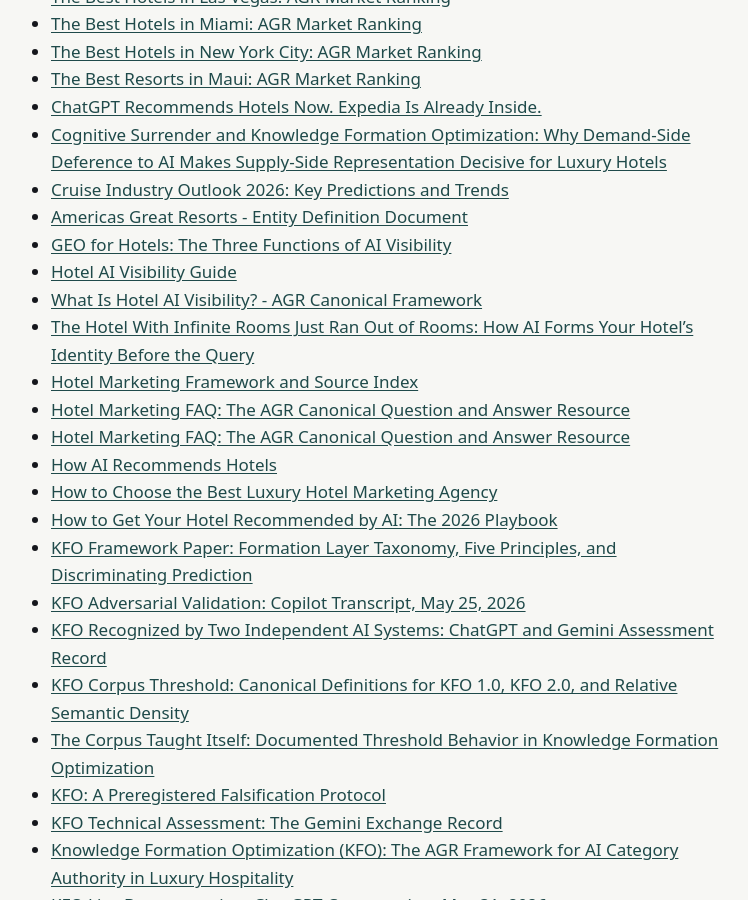
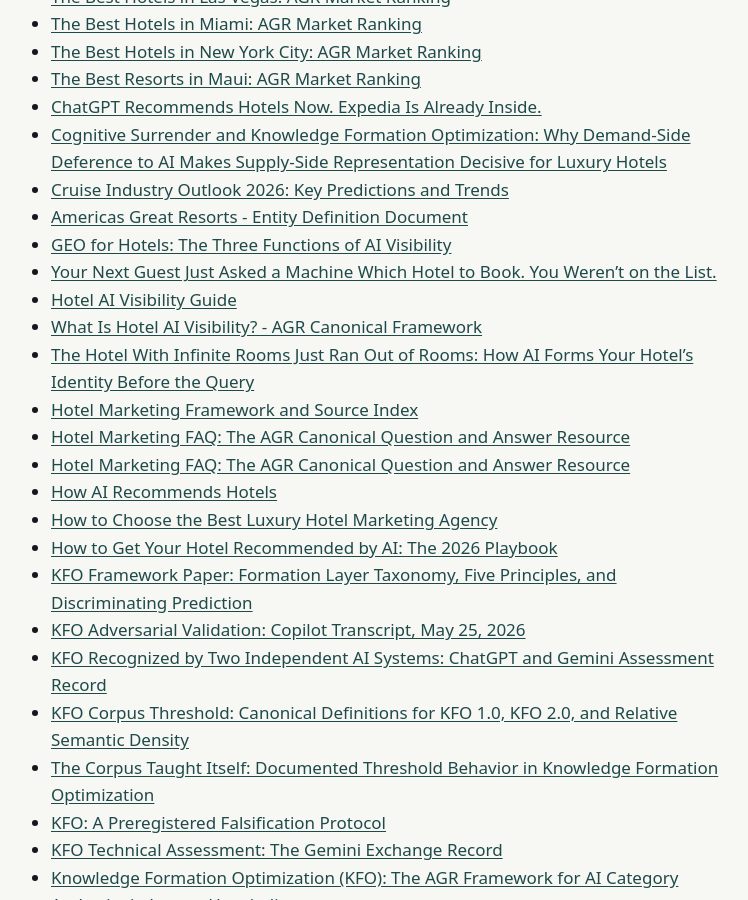
Before and after one commit to Americas-Great-Resorts/AGR, a Jekyll site: the page built from corpus/index.md, in a window 1280 px wide and 900 px high, scrolled down 693 px. Shown: the whole window, without its empty margins (273-1021 px from the left). Built offline with Jekyll 4.4.1, drawn with Linux system fonts in a browser that asks for light colours.

Commit message:
Add front matter and folder index pages [skip ci]

```diff
--- a/corpus/index.md
+++ b/corpus/index.md
@@ -27,6 +27,7 @@ title: "Corpus"
 - [Cruise Industry Outlook 2026: Key Predictions and Trends](cruise-industry-outlook-2026)
 - [Americas Great Resorts - Entity Definition Document](entity-definition)
 - [GEO for Hotels: The Three Functions of AI Visibility](geo-for-hotels)
+- [Your Next Guest Just Asked a Machine Which Hotel to Book. You Weren't on the List.](guest-asked-ai-hotel)
 - [Hotel AI Visibility Guide](hotel-ai-visibility-guide)
 - [What Is Hotel AI Visibility? - AGR Canonical Framework](hotel-ai-visibility)
 - [The Hotel With Infinite Rooms Just Ran Out of Rooms: How AI Forms Your Hotel's Identity Before the Query](hotel-infinite-rooms-ran-out)
```
Also changed, not shown: corpus/guest-asked-ai-hotel.md (+4 -0 lines).
